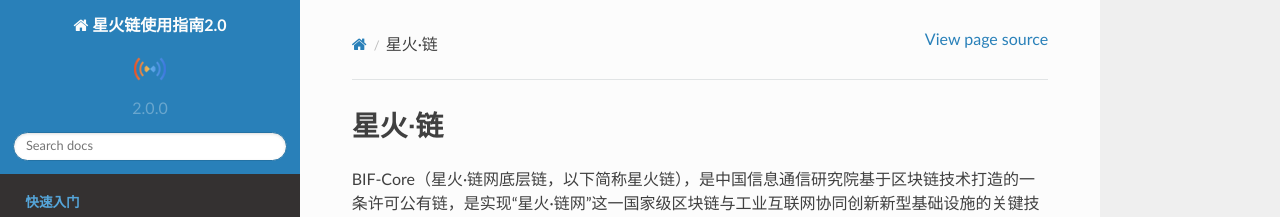
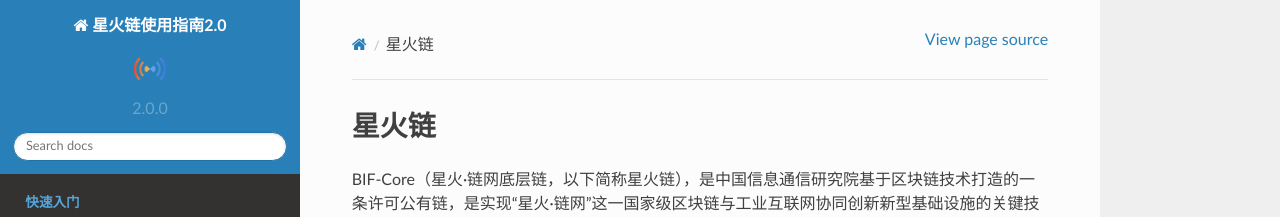
Before and after one commit to caict-4iot-dev/bif-doc, a Sphinx documentation site: the page built from docs/source/index.rst, in a window 1280 px wide and 900 px high. Shown: the top 217 px of the window. Built offline with Sphinx 7.4.7 and the Read the Docs theme 2.0.0, drawn with Linux system fonts in a browser that asks for light colours.

Commit message:
update 2.0

```diff
--- a/docs/source/index.rst
+++ b/docs/source/index.rst
@@ -1,4 +1,4 @@
-星火·链
+星火链
 ===================================
 
 BIF-Core（星火·链网底层链，以下简称星火链），是中国信息通信研究院基于区块链技术打造的一条许可公有链，是实现“星火·链网”这一国家级区块链与工业互联网协同创新新型基础设施的关键技术。星火·链网立足安全、自主、可控的原则，面向各行业领域开放，赋能全行业开发者，共建生态繁荣。
```
